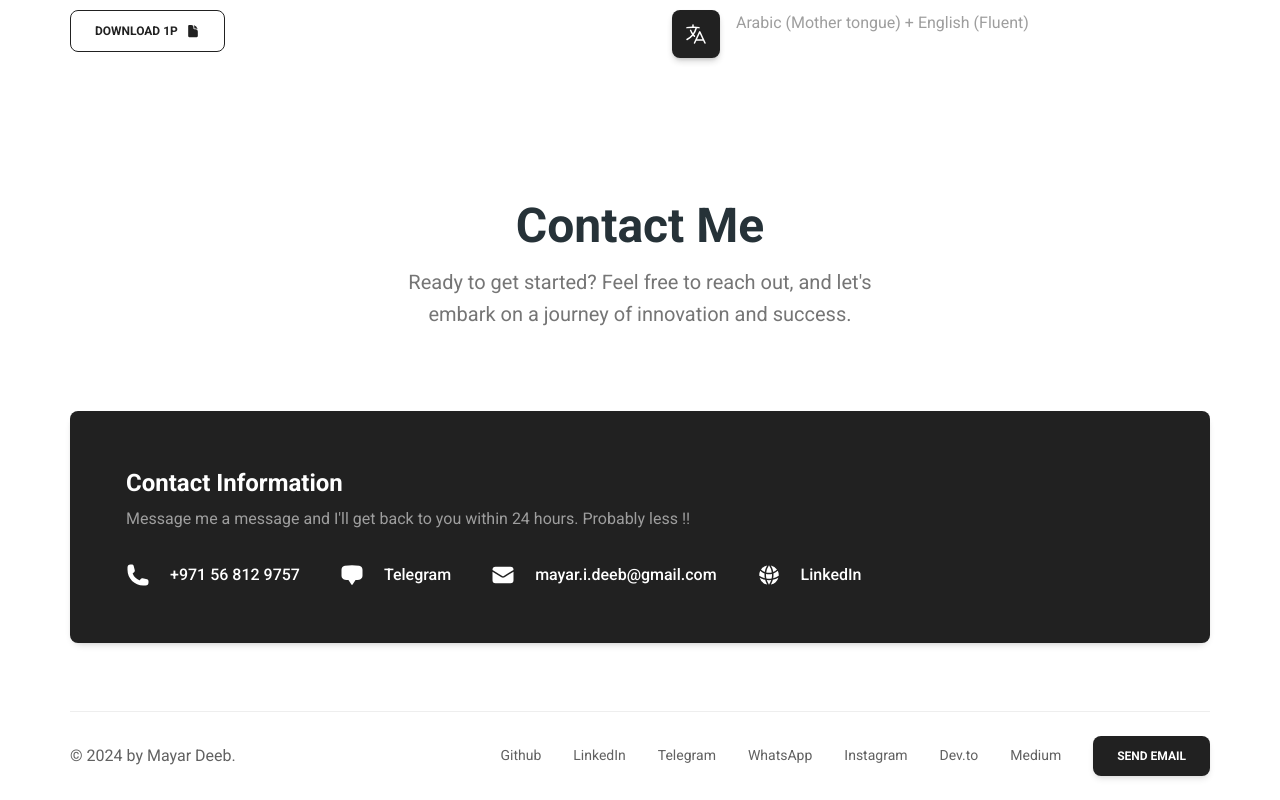
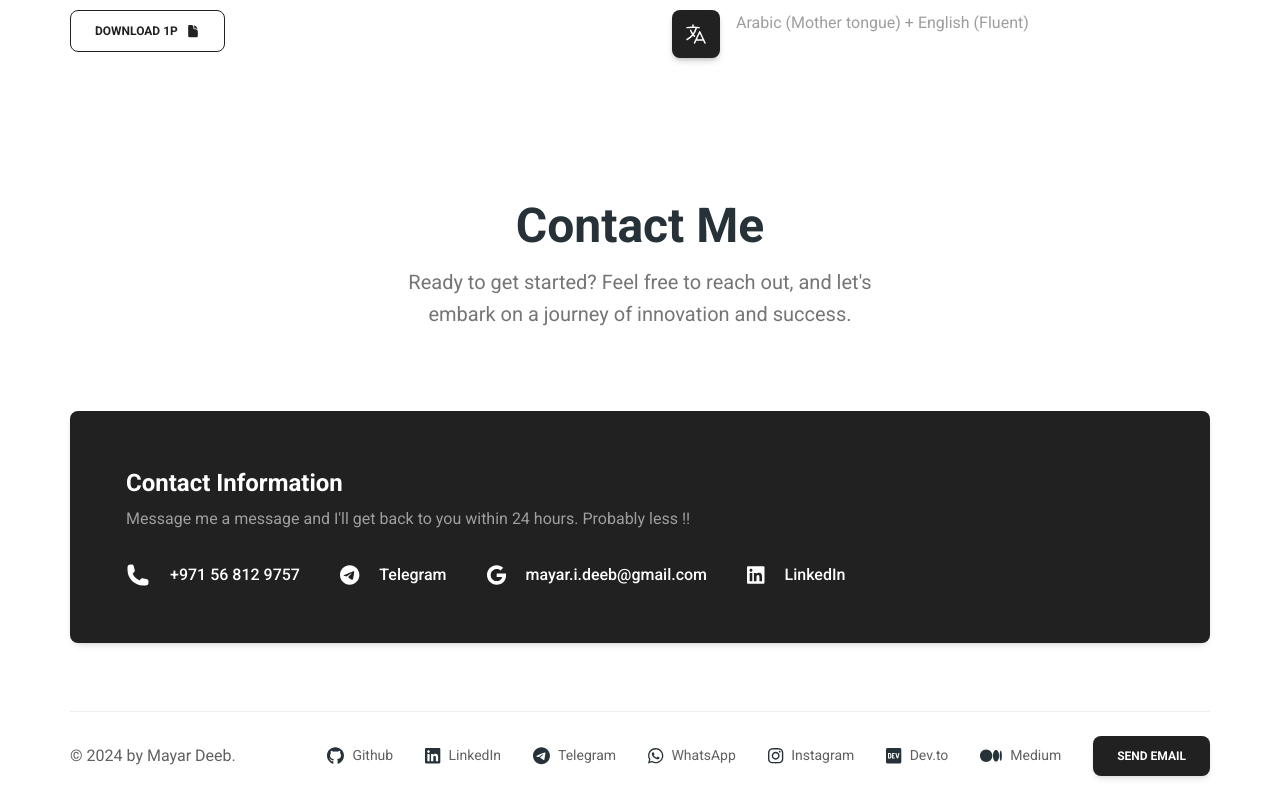
Before and after one commit to mayar4ki/my-portfolio, a Next.js app: page / in a window 1280 px wide. Shown: the part 4237-5037 px from the top of the page. Built offline with nearby package versions, Linux system fonts and the light colour scheme.

Commit message:
feat: add social icons

```diff
--- a/package.json
+++ b/package.json
@@ -9,6 +9,9 @@
     "lint": "next lint"
   },
   "dependencies": {
+    "@fortawesome/fontawesome-svg-core": "^6.7.2",
+    "@fortawesome/free-brands-svg-icons": "^6.7.2",
+    "@fortawesome/react-fontawesome": "^0.2.2",
     "@heroicons/react": "^2.2.0",
     "@material-tailwind/react": "^2.1.10",
     "@vercel/analytics": "^1.4.1",
--- a/src/app/layout.tsx
+++ b/src/app/layout.tsx
@@ -1,6 +1,11 @@
 import "./globals.css";
 import { HomeLayout, HomeLayoutMetaData } from "~/screens/home/home-layout";
 import { Metadata } from "next";
+
+import '@fortawesome/fontawesome-svg-core/styles.css';
+import { config } from '@fortawesome/fontawesome-svg-core';
+config.autoAddCss = false;
+
 
 export const metadata: Metadata = HomeLayoutMetaData;
 
--- a/src/screens/home/components/contact-form.tsx
+++ b/src/screens/home/components/contact-form.tsx
@@ -5,6 +5,11 @@ import {
   Card
 } from "@material-tailwind/react";
 import { EnvelopeIcon, PhoneIcon, ChatBubbleBottomCenterIcon, GlobeAltIcon } from "@heroicons/react/24/solid";
+
+
+import { FontAwesomeIcon } from '@fortawesome/react-fontawesome'
+import { faLinkedin, faGoogle, faTelegram } from '@fortawesome/free-brands-svg-icons'
+
 
 export function ContactForm() {
   return (
@@ -26,10 +31,7 @@ export function ContactForm() {
       <div>
         <Card shadow={true} className="container mx-auto ">
           <div className="w-full rounded-lg h-full py-8 p-5 md:p-14
-          bg-gray-900
-
-
-          ">
+          bg-gray-900  ">
             <Typography color="white" className="mb-2 font-semibold text-2xl">
               Contact Information
             </Typography>
@@ -49,19 +51,19 @@ export function ContactForm() {
                 </Typography>
               </div>
               <div className="flex gap-5 justify-start items-center">
-                <ChatBubbleBottomCenterIcon className="h-6 w-6 text-white" />
+                <FontAwesomeIcon icon={faTelegram} size='lg' className=" text-white" />
                 <Typography as='a' href="https://t.me/M9321m" target="_blank" color="white" className=" text-md font-medium ">
                   Telegram
                 </Typography>
               </div>
               <div className="flex gap-5 justify-start items-center">
-                <EnvelopeIcon className="h-6 w-6 text-white" />
+                <FontAwesomeIcon icon={faGoogle} size='lg' className=" text-white" />
                 <Typography as='a' href="mailto:mayar.i.deeb@gmail.com" color="white" className=" text-md font-medium ">
                   mayar.i.deeb@gmail.com
                 </Typography>
               </div>
               <div className="flex gap-5 justify-start items-center">
-                <GlobeAltIcon className="h-6 w-6 text-white" />
+                <FontAwesomeIcon icon={faLinkedin} size='lg' className=" text-white" />
                 <Typography as='a' href="https://www.linkedin.com/in/mayar-i-deeb/" target="_blank" color="white" className=" text-md font-medium ">
                   LinkedIn
                 </Typography>
--- a/src/screens/home/layout/footer.tsx
+++ b/src/screens/home/layout/footer.tsx
@@ -1,14 +1,16 @@
 "use client";
+import { faTelegram, faGithub, faLinkedin, faWhatsapp, faInstagram, faDev, faMedium } from "@fortawesome/free-brands-svg-icons";
+import { FontAwesomeIcon } from "@fortawesome/react-fontawesome";
 import { Typography, Button } from "@material-tailwind/react";
 
 const LINKS = [
-  { name: "Github", href: "https://github.com/mayar4ki" },
-  { name: "LinkedIn", href: "https://www.linkedin.com/in/mayar-i-deeb/" },
-  { name: "Telegram", href: "https://t.me/M9321m" },
-  { name: "WhatsApp", href: "https://wa.me/971568129757?text=Hey%20Mayar%20how%20you%20doing" },
-  { name: "Instagram", href: "https://www.instagram.com/mayar.alideeb/" },
-  { name: "Dev.to", href: "https://dev.to/chrollo4ki" },
-  { name: "Medium", href: "https://medium.com/@mayardeeb" }
+  { name: "Github", href: "https://github.com/mayar4ki", icon: faGithub },
+  { name: "LinkedIn", href: "https://www.linkedin.com/in/mayar-i-deeb/", icon: faLinkedin },
+  { name: "Telegram", href: "https://t.me/M9321m", icon: faTelegram },
+  { name: "WhatsApp", href: "https://wa.me/971568129757?text=Hey%20Mayar%20how%20you%20doing", icon: faWhatsapp },
+  { name: "Instagram", href: "https://www.instagram.com/mayar.alideeb/", icon: faInstagram },
+  { name: "Dev.to", href: "https://dev.to/chrollo4ki", icon: faDev },
+  { name: "Medium", href: "https://medium.com/@mayardeeb", icon: faMedium }
 ];
 const CURRENT_YEAR = new Date().getFullYear();
 
@@ -26,15 +28,16 @@ export const Footer = () => {
             .
           </Typography>
           <ul className="flex gap-8 items-center flex-wrap justify-center">
-            {LINKS.map(({ name, href }) => (
-              <li key={name}>
+            {LINKS.map(({ name, href, icon }) => (
+              <li key={name} >
                 <Typography
                   as="a"
                   href={href}
                   target="_blank"
                   variant="small"
-                  className="font-normal text-gray-700 hover:text-gray-900 transition-colors"
+                  className="font-normal text-gray-700 hover:text-gray-900 transition-colors flex gap-x-2 items-center "
                 >
+                  <FontAwesomeIcon icon={icon} size='lg' className=" text-blue-gray-900" />
                   {name}
                 </Typography>
               </li>
```
Also changed, not shown: 1 other file (tests, documents, lock files or other folders).
